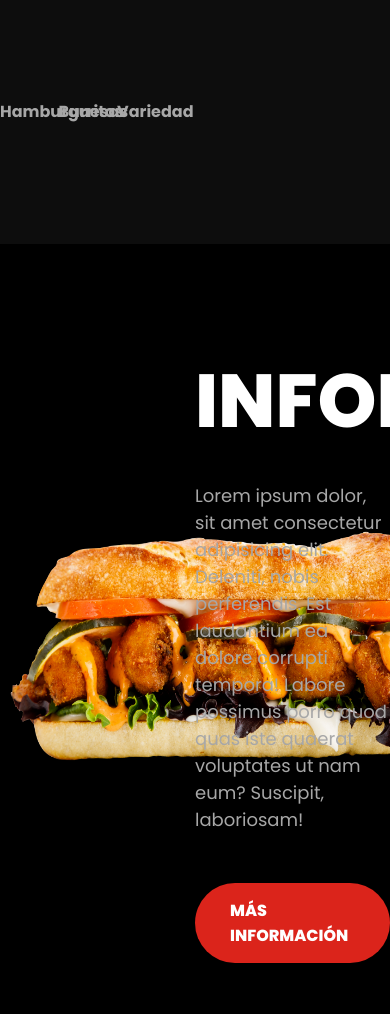
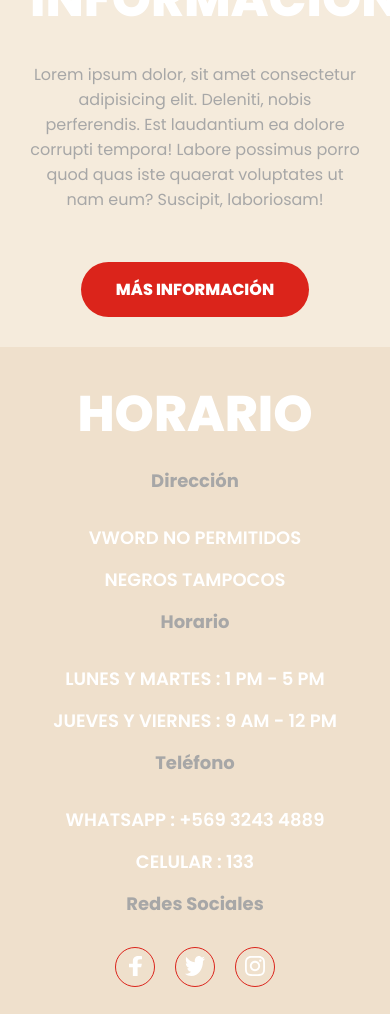
Before and after one commit to Missu18/Pagina-E-commerce, a PHP site: page / in a window 390 px wide; the page is wider, and only the part inside the window is pictured. Shown: the part 1627-2641 px from the top of that part. Run offline with PHP 8.4, Linux system fonts and the light colour scheme.

Commit message:
Add files via upload

```diff
--- a/E-commerce/index.html
+++ b/E-commerce/index.html
@@ -51,12 +51,9 @@
                 </div>
             </nav>
         </div>
-
         <div class="header-content container">
-
             <div class="swiper mySwiper-1">
                 <div class="swiper-wrapper">
-
                     <div class="swiper-slide">
                         <div class="slider">
                             <div class="slider-txt">
@@ -76,7 +73,7 @@
                             </div>
                         </div>
                     </div>
-                    <div class="swiper-slide"></div>
+                    <div class="swiper-slide">
                         <div class="slider">
                             <div class="slider-txt">
                                 <h1>Torta</h1>
@@ -95,7 +92,7 @@
                             </div>
                         </div>
                     </div>
-                <div class="swiper-slide"></div>
+                    <div class="swiper-slide">
                         <div class="slider">
                             <div class="slider-txt">
                                 <h1>Hamburguesas 2</h1>
@@ -114,18 +111,13 @@
                             </div>
                         </div>
                     </div>
-
                 </div>
         <div class="swiper-button-next"></div>
         <div class="swiper-button-prev"></div>
         <div class="swiper-pagination"></div>
             </div>
-
         </div>
-
-
     </header>
-
 
 
     <main class="products">
@@ -149,7 +141,6 @@
                                 </div>
                             </div>
                         </div>
-
                         <div class="swiper-slide">
                             <div class="product">
                                 <div class="product-img">
--- a/E-commerce/style.css
+++ b/E-commerce/style.css
@@ -9,7 +9,7 @@
 }
 
 body {
-    background-color: black;
+    background-color: #f5ebdc;
     font-family: 'Poppins', sans-serif;
 }
 
@@ -103,7 +103,8 @@
 .menu .navbar ul li a {
     font-size: 18px;
     padding: 20px;
-    color: #FFFFFF;
+    color: black;
+    text-shadow: 10px 10px 10px;
     display: block;
 }
 
@@ -141,9 +142,10 @@
 
 .slider-txt h1 {
     font-size: 70px;
-    color: #FFFFFF;
+    color: black;
     text-transform: uppercase;
     font-weight: 800;
+    text-shadow: 10px 10px 10px rgba(0, 0, 0, 0.5);
 }
 
 .slider-txt p {
@@ -181,7 +183,7 @@
 }
 
 .products {
-    background-color: #0d0d0d;
+    background-color: #efe0cc;
 }
 
 .tabs {
@@ -199,6 +201,8 @@
     cursor: pointer;
     color: #A7A7A7;
     font-weight: 700;
+    font-size: 18px;
+    text-transform: uppercase;
     transition: background ease 0.2s;
 }
 
@@ -210,13 +214,17 @@
     padding-top: 25px;
 }
 
-.tabs input[type = "radio"]{
+.tabs input[type = "radio"] {
     display: none;
 }
 
-.tabs input[type = "radio"]{
+.tabs input[type = "radio"]:checked + label {
     border-bottom: 2px solid #DB241B;
     color: #FFFFFF;
+}
+
+.tabs input[type = "radio"]:checked + label + .tab {
+    display: block;
 }
 
 .product {
@@ -324,7 +332,7 @@
 
 .horario {
     padding: 100px 0px;
-    background-color: #0d0d0d;
+    background-color: #efe0cc;
 }
 
 .horario-info h2 {
@@ -381,8 +389,163 @@
 }
 
 @media(max-width: 991px) {
+
     .menu {
         padding: 20px;
         justify-content: space-between;
     }
+
+    .menu-2 {
+        display: none;
+    }
+
+    .logo-1 {
+        width: 100px;
+    }
+
+    .logo-2 {
+        width: 0;
+    }
+
+    .menu label {
+        display: initial;
+    }
+
+    .menu .navbar {
+        position: absolute;
+        top: 100%;
+        left: 0;
+        right: 0;
+        background-color: #181818;
+        display: none;
+    }
+
+    .menu .navbar ul li {
+        width: 100%;
+    }
+
+    #menu:checked ~ .navbar {
+        display: initial;
+    }
+
+    .header-content {
+        padding: 30px;
+        margin-top: 100px;
+    }
+
+    .slider {
+        flex-direction: column;
+    }
+
+    .slider-txt {
+        margin-left: 0;
+        width: 100%;
+        text-align: center;
+        margin-bottom: 50px;
+    }
+
+    .slider-txt h1 {
+        font-size: 50px;
+    }
+
+    .slider-txt p {
+        font-size: 16px;
+    }
+
+    .btn-1 {
+        padding: 10px 25px;
+        font-size: 14px;
+    }
+
+    .slider-img {
+        width: 100%;
+        text-align: center;
+    }
+
+    .slider-img img {
+        margin-right: 0px;
+        width: 300px;
+    }
+
+    .swiper-horizontal > .swiper-pagination-bullets,
+    .swiper-pagination-bullets, .swiper-pagination-horizontal,
+    .swiper-pagination-custom,
+    .swiper-pagination-fraction {
+        bottom: -7px;
+    }
+
+    .tabs {
+        padding: 50px 30px;
+    }
+
+    .tabs label {
+        width: 33%;
+    }
+
+    .info {
+        padding: 30px;
+        flex-direction: column;
+    }
+
+    .info-img {
+        width: 100%;
+        text-align: center;
+    }
+
+    .info-img img {
+        width: 400px;
+        height: 200px;
+        margin-bottom: 25px;
+    }
+
+    .info-txt {
+        width: 100%;
+        text-align: center;
+    }
+
+    .info-txt h2 {
+        font-size: 50px;
+    }
+
+    .info-txt p {
+        font-size: 16px;
+    }
+
+    .btn-1 {
+        font-size: 16px;
+    }
+
+    .horario {
+        padding: 30px;
+        text-align: center;
+    }
+
+    .horario-info h2 {
+        font-size: 50px;
+        margin-bottom: 15px;
+    }
+
+    .horario-txt {
+        flex-direction: column;
+    }
+
+    .socials {
+        justify-content: center;
+    }
+
+    .social img {
+        margin: 8px 0 0 0;
+    }
+
+    .footer {
+        padding: 30px;
+        flex-direction: column;
+        text-align: center;
+    }
+
+
+    .links h4 {
+        margin: 25px 0px 10px 0px;
+    }
+
 }
```
Also changed, not shown: E-commerce/script.js (+46 -0 lines), E-commerce/images/Vicra.PNG (added). Lines whose indentation alone changed are shown as unchanged.
